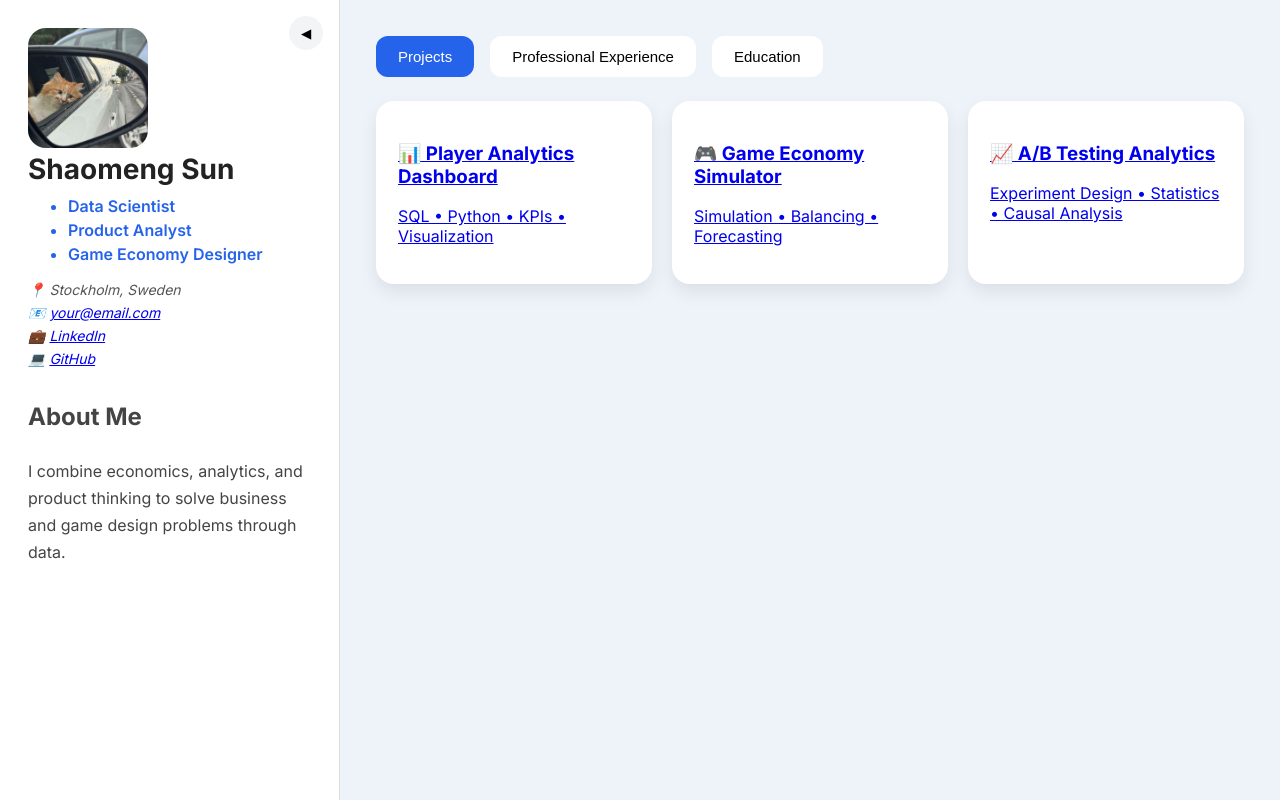
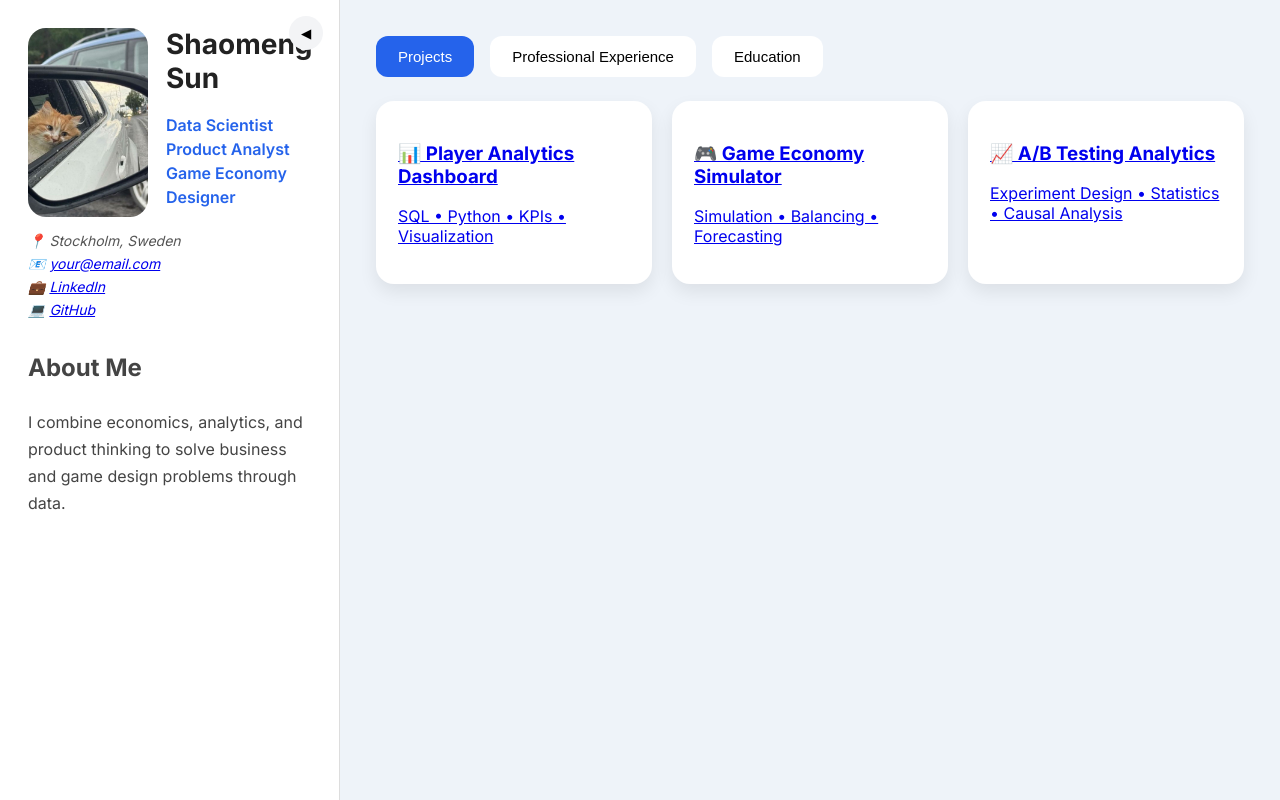
Before and after one commit to Shaomeng-Sun/shaomeng-sun.github.io, a plain HTML site: page index.html in a window 1280 px wide. Drawn offline with Linux system fonts and the light colour scheme.

Commit message:
Update styles for profile section and sidebar
Refactor profile section styles for better layout and visibility.

```diff
--- a/css/style.css
+++ b/css/style.css
@@ -72,7 +72,19 @@ body {
 
 }
 
+.sidebar.collapsed .profile {
+    display: block;
+    height: auto;
+    text-align: left;
+}
 
+.sidebar.collapsed .avatar {
+    display: none;
+}
+
+.sidebar.collapsed .profile-info {
+    display: block;
+}
 
 /* =========================
    Collapse Button
@@ -119,85 +131,71 @@ body {
    Profile Section
 ========================= */
 
-.top {
+.profile {
+    display: grid;
 
-    display: flex;
+    grid-template-columns: 120px 1fr;
 
     gap: 18px;
 
-    align-items: center;
+    align-items: stretch;
 
-    transition: 0.35s;
-
+    width: 100%;
 }
 
 
+/* Profile photo */
+
 .avatar {
+    width: 120px;
+    height: 100%;
 
-    width: 120px;
-
-    height: 120px;
-
-    border-radius: 18px;
+    min-height: 120px;
 
     object-fit: cover;
 
-    flex-shrink: 0;
-
+    border-radius: 18px;
 }
 
 
-/* Remove photo */
+/* Name + titles */
 
-.sidebar.collapsed .avatar{
+.profile-info {
+    display: flex;
 
-    display:none;
+    flex-direction: column;
 
+    justify-content: center;
+
+    min-width: 0;
 }
-
-
-/* Remove About Me */
-
-.sidebar.collapsed .about{
-
-    display:none;
-
-}
-
-.sidebar.collapsed .top {
-
-    display: block;
-
-    text-align: center;
-
-}
-
 
 
 /* Name */
 
-.sidebar h1 {
+.profile-info h1 {
+    margin: 0 0 10px;
 
     font-size: 28px;
 
-    margin: 0;
-
-    transition: 0.3s;
-
+    line-height: 1.2;
 }
 
 
-.sidebar.collapsed h1 {
+/* Job titles */
 
-    font-size: 18px;
+.roles {
+    list-style: none;
 
+    margin: 0;
+    padding: 0;
+
+    color: #2563eb;
+
+    font-weight: 600;
+
+    line-height: 1.5;
 }
-
-
-.sidebar.collapsed .profile {
-    padding-top:45px;
-}
-
 
 /* =========================
    Job Titles
```
